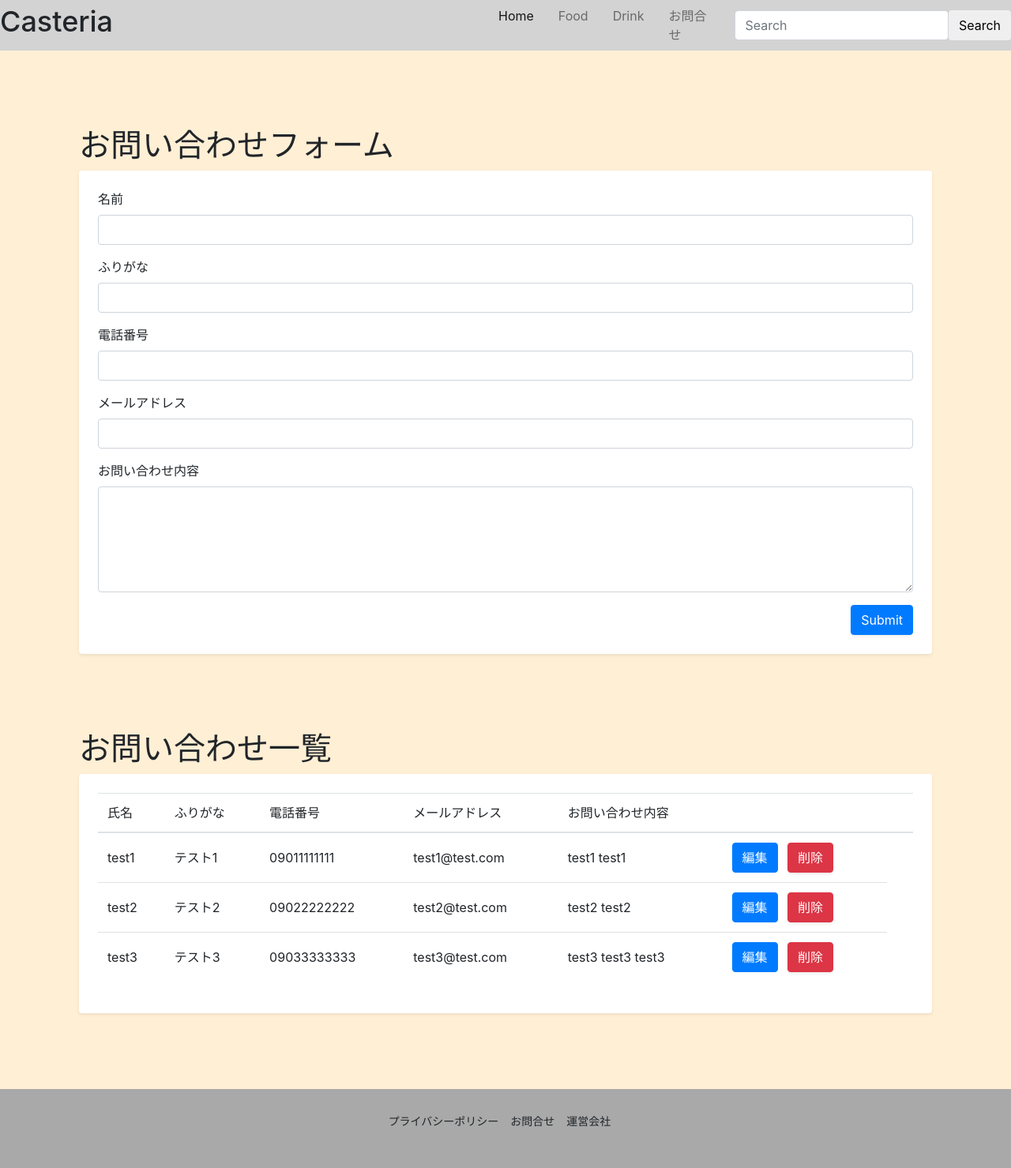
After one commit to keiyamamura/geekation_php_advanced-main, a PHP site: page /Views/test.php in a window 1280 px wide. The commit adds this page. Shown: the whole page at 79% size. Run offline with PHP 8.4, Linux system fonts and the light colour scheme; some libraries are stand-ins or nearby versions.

Commit message:
MVC作成_contactページの見本作成

```diff
--- a/PHP応用_演習/Controllers/contact/index.php
+++ b/PHP応用_演習/Controllers/contact/index.php
@@ -7,7 +7,8 @@ use lib\Msg;
 
 function get()
 {
-    require_once ROOT_PATH . 'Views/' . "contact/index.php";
+    // require_once ROOT_PATH . 'Views/' . "contact/index.php";
+    require_once ROOT_PATH . 'Views/' . 'test.php';
 }
 
 function post()
--- /dev/null
+++ b/PHP応用_演習/Views/test.php
@@ -0,0 +1,131 @@
+<!DOCTYPE html>
+<html>
+
+<head>
+    <meta charset="UTF-8">
+    <meta name="viewport" content="width=device-width, initial-scale=1, shrink-to-fit=no">
+    <title>Casteria</title>
+    <link rel="stylesheet" type="text/css" href="../css/base.css">
+    <link rel="stylesheet" type="text/css" href="../css/style.css">
+    <script src="https://ajax.googleapis.com/ajax/libs/jquery/3.2.1/jquery.min.js"></script>
+    <link rel="stylesheet" href="https://stackpath.bootstrapcdn.com/bootstrap/4.1.3/css/bootstrap.min.css" integrity="sha384-MCw98/SFnGE8fJT3GXwEOngsV7Zt27NXFoaoApmYm81iuXoPkFOJwJ8ERdknLPMO" crossorigin="anonymous">
+    <link rel="stylesheet" href="https://cdnjs.cloudflare.com/ajax/libs/Swiper/4.0.7/css/swiper.min.css" />
+    <link href="https://use.fontawesome.com/releases/v5.6.1/css/all.css" rel="stylesheet">
+    <script defer src="../js/index.js"></script>
+</head>
+
+<body>
+    <div class="contact">
+        <?php include("header.php") ?>
+        <div class="container py-5">
+            <div class="row">
+                <div class="col-md-12 my-5">
+                    <h1 class="">お問い合わせフォーム</h1>
+                    <div class="mt-2">
+                        <div class="login-form bg-white p-4 shadow-sm mx-auto rounded">
+                            <form action="" method="POST">
+                                <div class="form-group">
+                                    <label for="name">名前</label>
+                                    <input id="name" type="text" name="name" class="form-control">
+                                </div>
+                                <div class="form-group">
+                                    <label for="kana">ふりがな</label>
+                                    <input id="kana" type="text" name="kana" class="form-control">
+                                </div>
+                                <div class="form-group">
+                                    <label for="tel">電話番号</label>
+                                    <input id="tel" type="text" name="tel" class="form-control">
+                                </div>
+                                <div class="form-group">
+                                    <label for="email">メールアドレス</label>
+                                    <input id="email" type="password" name="email" class="form-control">
+                                </div>
+                                <div class="form-group">
+                                    <label for="body">お問い合わせ内容</label>
+                                    <textarea id="body" name="body" cols="30" rows="5" class="form-control"></textarea>
+                                </div>
+                                <div class="text-right">
+                                    <div>
+                                        <input type="submit" class="btn btn-primary shadow-sm">
+                                    </div>
+                                </div>
+                            </form>
+                        </div>
+                    </div>
+                </div>
+            </div>
+
+            <div class="row">
+                <div class="col-md-12 my-5">
+                    <h1 class="">お問い合わせ一覧</h1>
+                    <div class="mt-2">
+                        <div class="login-form bg-white p-4 shadow-sm mx-auto rounded">
+                            <table class="table">
+                                <thead class="align-items-center">
+                                    <tr>
+                                        <th scope="col">氏名</th>
+                                        <th scope="col">ふりがな</th>
+                                        <th scope="col">電話番号</th>
+                                        <th scope="col">メールアドレス</th>
+                                        <th scope="col">お問い合わせ内容</th>
+                                        <th scope="col"></th>
+                                        <th scope="col"></th>
+                                    </tr>
+                                </thead>
+                                <tbody>
+                                    <tr class="align-middle">
+                                        <th scope="row" class="align-middle">test1</th>
+                                        <td class="align-middle">テスト1</td>
+                                        <td class="align-middle">09011111111</td>
+                                        <td class="align-middle">test1@test.com</td>
+                                        <td class="align-middle">test1 test1 </td>
+                                        <td>
+                                            <div class="align-items-center">
+                                                <a href="" class="btn btn-primary mr-2">編集</a>
+                                                <input type="submit" value="削除" class="btn btn-danger shadow-sm">
+                                            </div>
+                                        </td>
+                                    </tr>
+                                    <tr>
+                                        <th scope="row" class="align-middle">test2</th>
+                                        <td class="align-middle">テスト2</td>
+                                        <td class="align-middle">09022222222</td>
+                                        <td class="align-middle">test2@test.com</td>
+                                        <td class="align-middle">test2 test2 </td>
+                                        <td>
+                                            <div class="align-items-center">
+                                                <a href="" class="btn btn-primary mr-2">編集</a>
+                                                <input type="submit" value="削除" class="btn btn-danger shadow-sm">
+                                            </div>
+                                        </td>
+                                    </tr>
+                                    <tr>
+                                        <th scope="row" class="align-middle">test3</th>
+                                        <td class="align-middle">テスト3</td>
+                                        <td class="align-middle">09033333333</td>
+                                        <td class="align-middle">test3@test.com</td>
+                                        <td class="align-middle">test3 test3 test3</td>
+                                        <td class="align-middle">
+                                            <div class="align-items-center">
+                                                <a href="" class="btn btn-primary mr-2">編集</a>
+                                                <input type="submit" value="削除" class="btn btn-danger shadow-sm">
+                                            </div>
+                                        </td>
+                                    </tr>
+                                </tbody>
+                            </table>
+                        </div>
+                    </div>
+                </div>
+            </div>
+        </div>
+    </div>
+    <?php include("footer.php") ?>
+</body>
+
+</html>
+<!-- Optional JavaScript -->
+<!-- jQuery first, then Popper.js, then Bootstrap JS -->
+<script src="https://cdnjs.cloudflare.com/ajax/libs/popper.js/1.14.3/umd/popper.min.js" integrity="sha384-ZMP7rVo3mIykV+2+9J3UJ46jBk0WLaUAdn689aCwoqbBJiSnjAK/l8WvCWPIPm49" crossorigin="anonymous"></script>
+<script src="https://stackpath.bootstrapcdn.com/bootstrap/4.1.3/js/bootstrap.min.js" integrity="sha384-ChfqqxuZUCnJSK3+MXmPNIyE6ZbWh2IMqE241rYiqJxyMiZ6OW/JmZQ5stwEULTy" crossorigin="anonymous"></script>
+<script src="https://cdnjs.cloudflare.com/ajax/libs/Swiper/4.0.7/js/swiper.min.js"></script>
--- a/PHP応用_演習/public/css/style.css
+++ b/PHP応用_演習/public/css/style.css
@@ -18,7 +18,7 @@
 		font-size: 14px;
 	}
 
-	.main {
+	.main, .contact {
 		overflow:hidden;
 		background-color: #FFEFD5;
 
--- a/PHP応用_演習/public/index.php
+++ b/PHP応用_演習/public/index.php
@@ -33,5 +33,3 @@ if (mb_substr($parse['path'], -1) === '/') {
 }
 
 route($parse, $method);
-
-var_dump($result);
```
Also changed, not shown: PHP応用_演習/Views/contact.php (deleted, +0 -37 lines).
